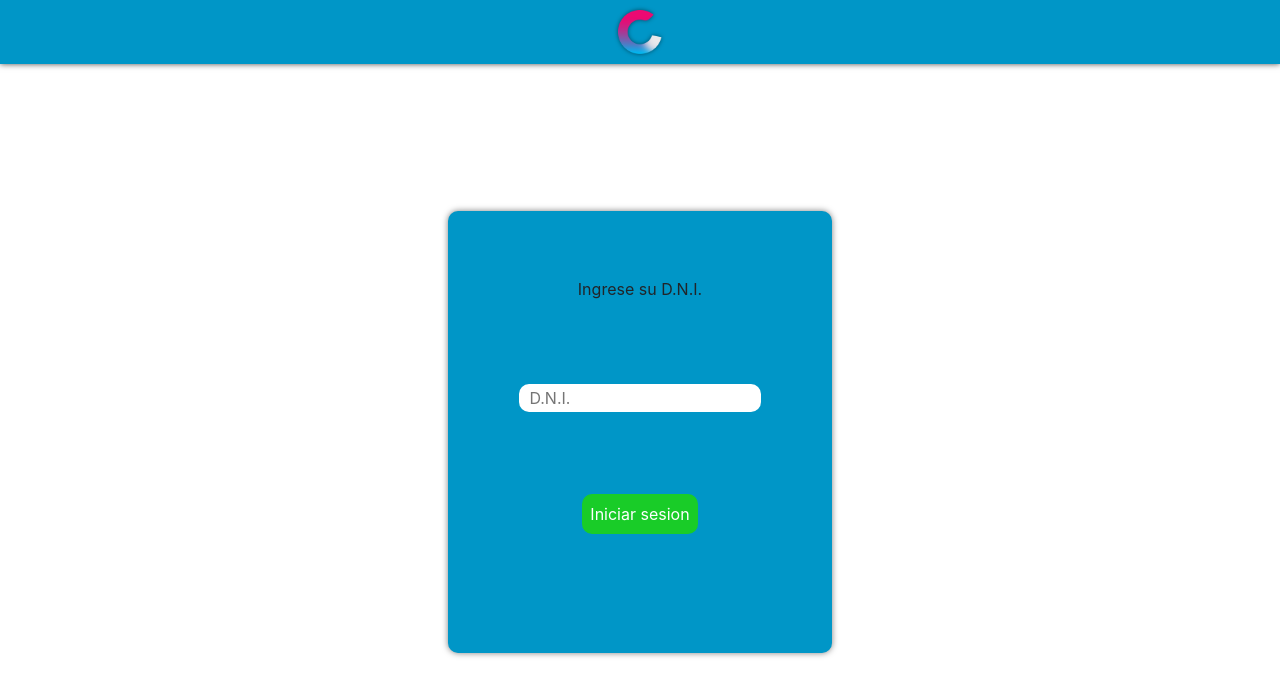
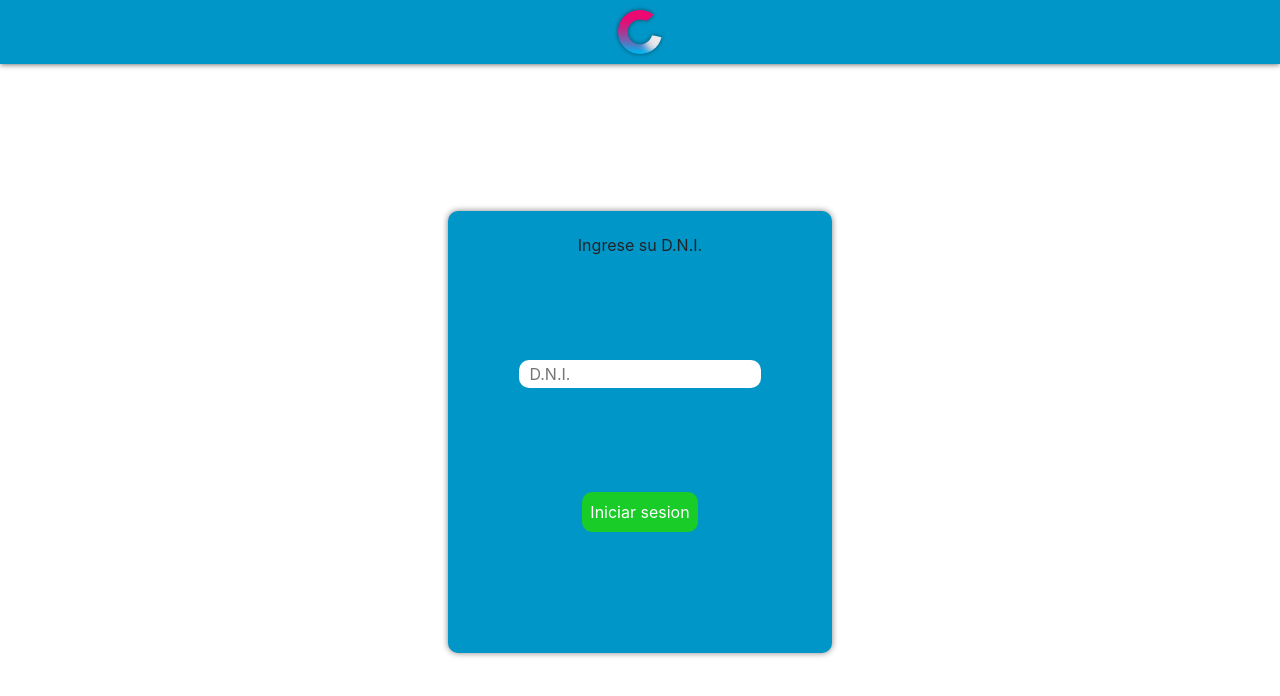
Before and after one commit to lucasfer01/Prueba-Tecnica-Clonify, a React (Create React App) app in the folder Frontend/: page / in a window 1280 px wide. Shown: the top 696 px of the page. Built offline with nearby package versions, Linux system fonts and the light colour scheme.

Commit message:
Se arregalron algunos estilo en el loader login y foto contenedora

```diff
--- a/Frontend/src/Componentes/EditarPost/EditarPost.module.css
+++ b/Frontend/src/Componentes/EditarPost/EditarPost.module.css
@@ -71,7 +71,11 @@
     display: flex;
     justify-content: center;
     align-items: center;
+    overflow: hidden;
+    object-fit: cover;
 }
+
+
 
 .eliminarFotoBoton {
     position: absolute;
--- a/Frontend/src/Componentes/Landing/Landing.module.css
+++ b/Frontend/src/Componentes/Landing/Landing.module.css
@@ -18,7 +18,7 @@
 }
 
 .form {
-    height: 70%;
+    height: 90%;
     display: flex;
     justify-content: space-between;
     align-items: center;
@@ -41,7 +41,7 @@
 }
 
 .contenedorBoton {
-    height: 30%;
+    height: 35%;
     display: flex;
     justify-content: space-between;
     align-items: center;
```
